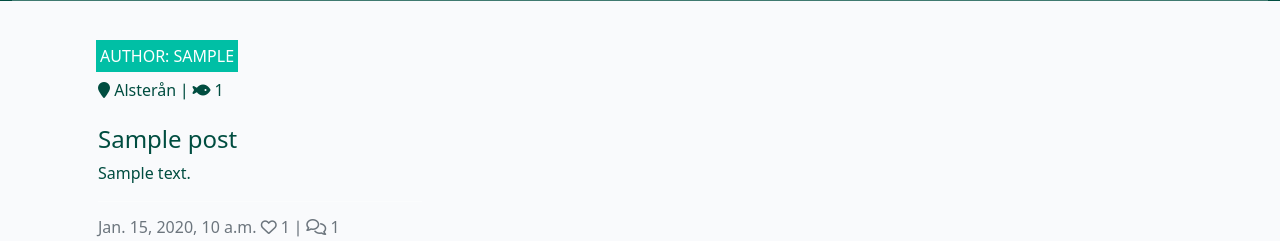
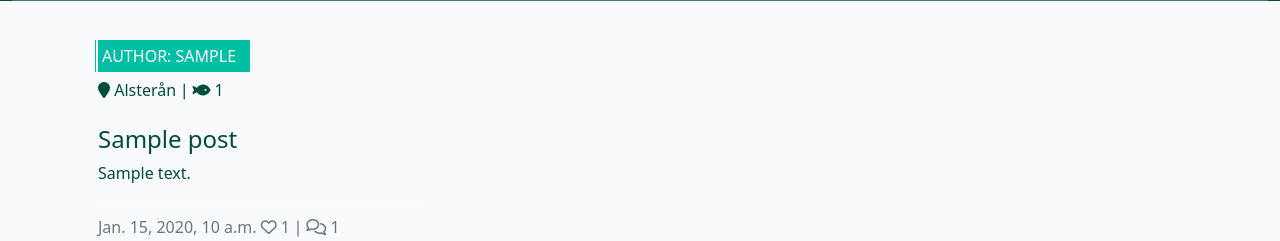
Before and after one commit to mittnamnkenny/fishtales, a Django app: page / in a window 1280 px wide. Shown: the part 1211-1452 px from the top of the page. Run offline with Django 3.2, Linux system fonts and the light colour scheme; tables that the repository leaves empty hold one stand-in row (values such as "Sample post"); some libraries are stand-ins or nearby versions; some web fonts are replaced.

Commit message:
Update carousel caption to display on small screen sizes and update image flash style

```diff
--- a/static/css/style.css
+++ b/static/css/style.css
@@ -161,8 +161,10 @@ body {
     position: absolute;
     bottom: 5%;
     min-width: 30%;
-    left: -2px;
+    left: -5px;
     background-color: #00bfa5;
+    padding-right: 10px;
+    border-left: 5px double #F9FAFC;
 }
 
 .author {
--- a/templates/index.html
+++ b/templates/index.html
@@ -86,7 +86,7 @@
                             <img class="card-img-top" src=" {{ post.featured_image.url }}">
                             {% endif %}
                             {% endfor %}
-                            <div class="carousel-caption d-none d-md-block">
+                            <div class="carousel-caption">
                                 <i class="fas fa-angle-down"></i>
                             </div>
                         </div>
@@ -112,7 +112,7 @@
                             <img class="card-img-top" src=" {{ post.featured_image.url }}">
                             {% endif %}
                             {% endfor %}
-                            <div class="carousel-caption d-none d-md-block">
+                            <div class="carousel-caption">
                                 <i class="fas fa-angle-down"></i>
                             </div>
                         </div>
@@ -138,7 +138,7 @@
                             <img class="card-img-top" src=" {{ post.featured_image.url }}">
                             {% endif %}
                             {% endfor %}
-                            <div class="carousel-caption d-none d-md-block">
+                            <div class="carousel-caption">
                                 <i class="fas fa-angle-down"></i>
                             </div>
                         </div>
```
